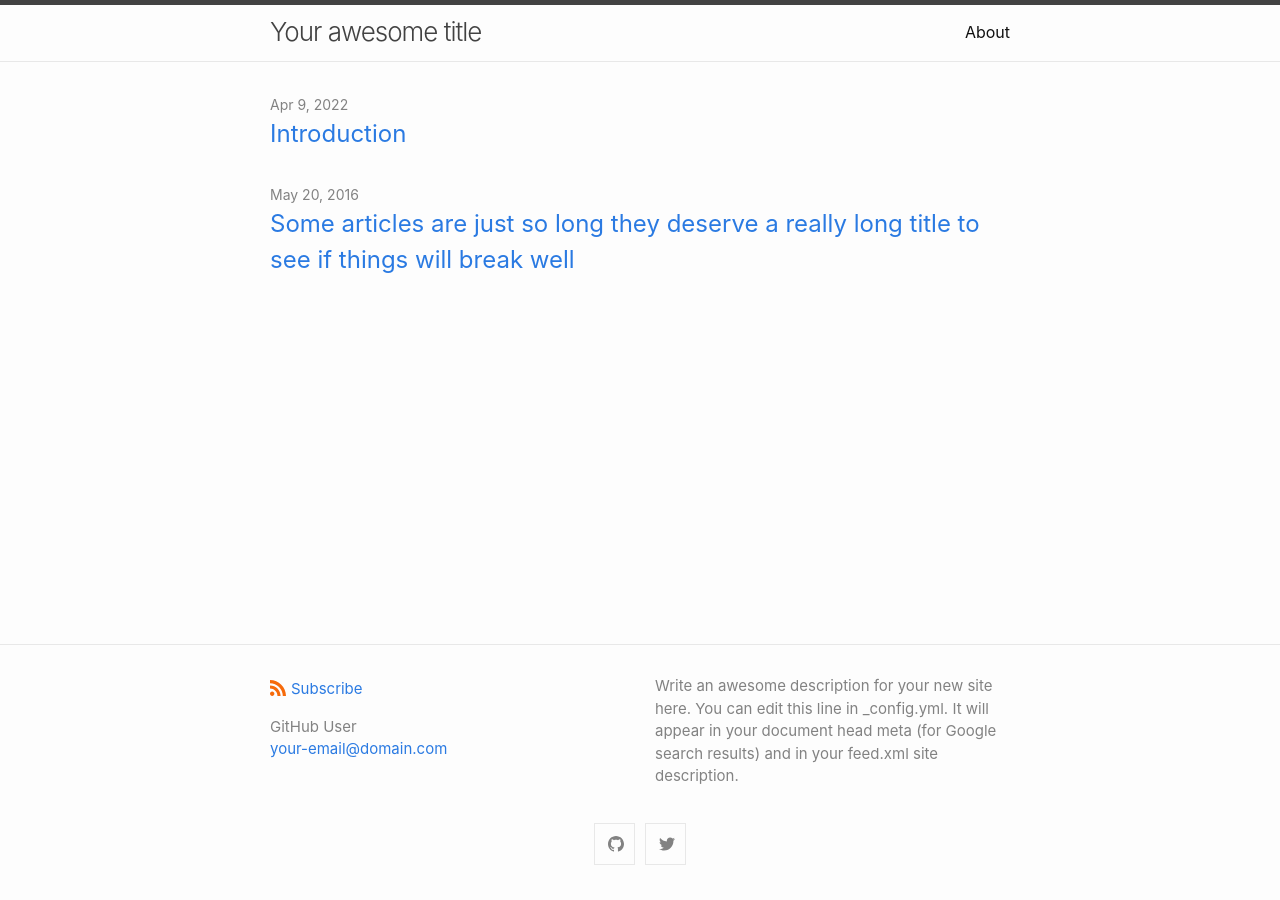
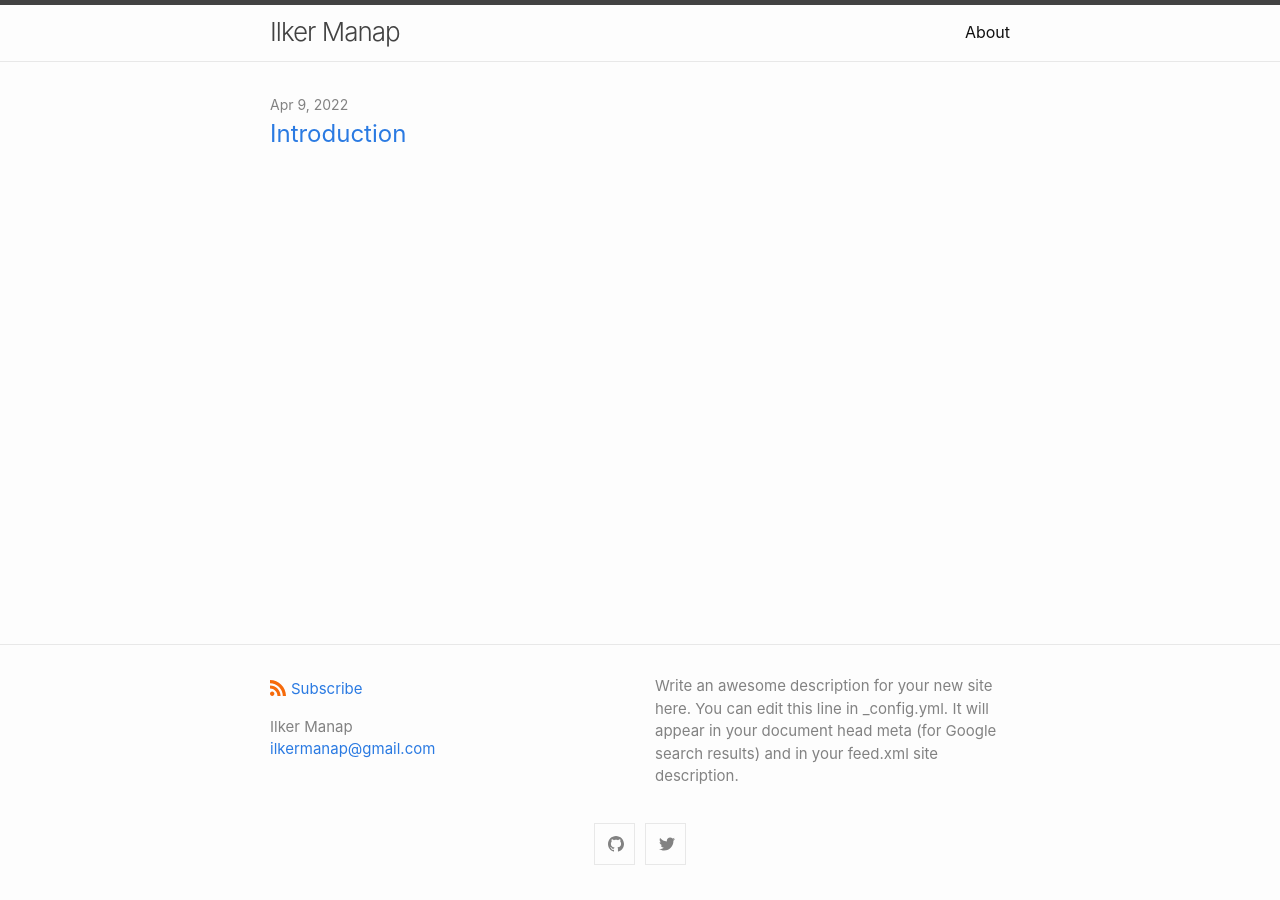
Before and after one commit to ilkermanap/ilkermanap.github.io, a Jekyll site: the page built from index.md, in a window 1280 px wide. Built offline with Jekyll 4.4.1, drawn with Linux system fonts in a browser that asks for light colours.

Commit message:
updated config, removed super long post

```diff
--- a/_config.yml
+++ b/_config.yml
@@ -1,7 +1,7 @@
-title: Your awesome title
+title: Ilker Manap
 author:
-  name: GitHub User
-  email: your-email@domain.com
+  name: Ilker Manap
+  email: ilkermanap@gmail.com
 description: > # this means to ignore newlines until "show_excerpts:"
   Write an awesome description for your new site here. You can edit this
   line in _config.yml. It will appear in your document head meta (for
@@ -16,8 +16,8 @@ minima:
 
   # generate social links in footer
   social_links:
-    twitter: jekyllrb
-    github:  jekyll
+    twitter: ilkermanap
+    github:  ilkermanap
     # devto: jekyll
     # dribbble: jekyll
     # facebook: jekyll
--- a/_posts/2016-05-20-super-long-article.md
+++ /dev/null
@@ -1,11 +0,0 @@
----
-layout: post
-title: "Some articles are just so long they deserve a really long title to see if things will break well"
-categories: misc
----
-
-Lorem ipsum dolor sit amet, consectetur adipiscing elit. Fusce bibendum neque eget nunc mattis eu sollicitudin enim tincidunt. Vestibulum lacus tortor, ultricies id dignissim ac, bibendum in velit. Proin convallis mi ac felis pharetra aliquam. Curabitur dignissim accumsan rutrum. In arcu magna, aliquet vel pretium et, molestie et arcu. Mauris lobortis nulla et felis ullamcorper bibendum. Phasellus et hendrerit mauris. Proin eget nibh a massa vestibulum pretium. Suspendisse eu nisl a ante aliquet bibendum quis a nunc. Praesent varius interdum vehicula. Aenean risus libero, placerat at vestibulum eget, ultricies eu enim. Praesent nulla tortor, malesuada adipiscing adipiscing sollicitudin, adipiscing eget est.
-
-Lorem ipsum dolor sit amet, consectetur adipiscing elit. Fusce bibendum neque eget nunc mattis eu sollicitudin enim tincidunt. Vestibulum lacus tortor, ultricies id dignissim ac, bibendum in velit. Proin convallis mi ac felis pharetra aliquam. Curabitur dignissim accumsan rutrum. In arcu magna, aliquet vel pretium et, molestie et arcu. Mauris lobortis nulla et felis ullamcorper bibendum. Phasellus et hendrerit mauris. Proin eget nibh a massa vestibulum pretium. Suspendisse eu nisl a ante aliquet bibendum quis a nunc. Praesent varius interdum vehicula. Aenean risus libero, placerat at vestibulum eget, ultricies eu enim. Praesent nulla tortor, malesuada adipiscing adipiscing sollicitudin, adipiscing eget est.
-
-Lorem ipsum dolor sit amet, consectetur adipiscing elit. Fusce bibendum neque eget nunc mattis eu sollicitudin enim tincidunt. Vestibulum lacus tortor, ultricies id dignissim ac, bibendum in velit. Proin convallis mi ac felis pharetra aliquam. Curabitur dignissim accumsan rutrum. In arcu magna, aliquet vel pretium et, molestie et arcu. Mauris lobortis nulla et felis ullamcorper bibendum. Phasellus et hendrerit mauris. Proin eget nibh a massa vestibulum pretium. Suspendisse eu nisl a ante aliquet bibendum quis a nunc. Praesent varius interdum vehicula. Aenean risus libero, placerat at vestibulum eget, ultricies eu enim. Praesent nulla tortor, malesuada adipiscing adipiscing sollicitudin, adipiscing eget est.
```
